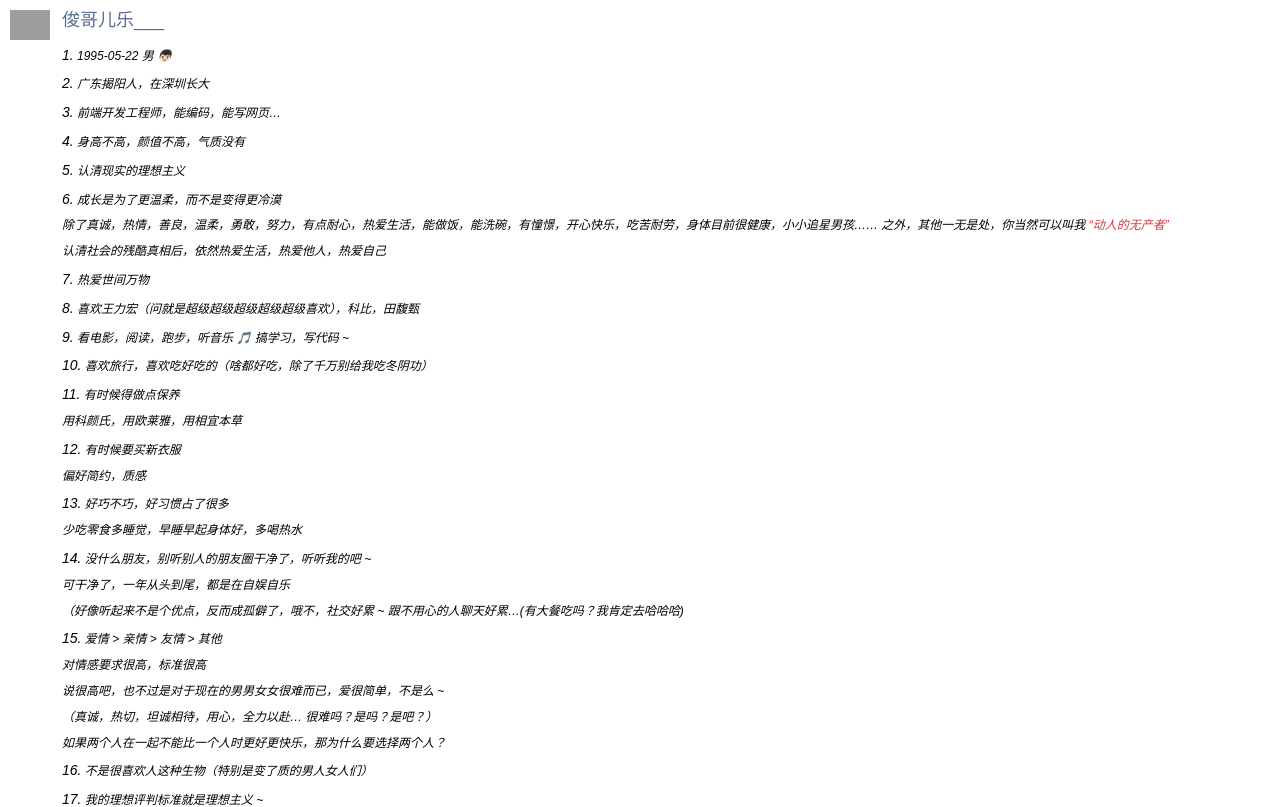
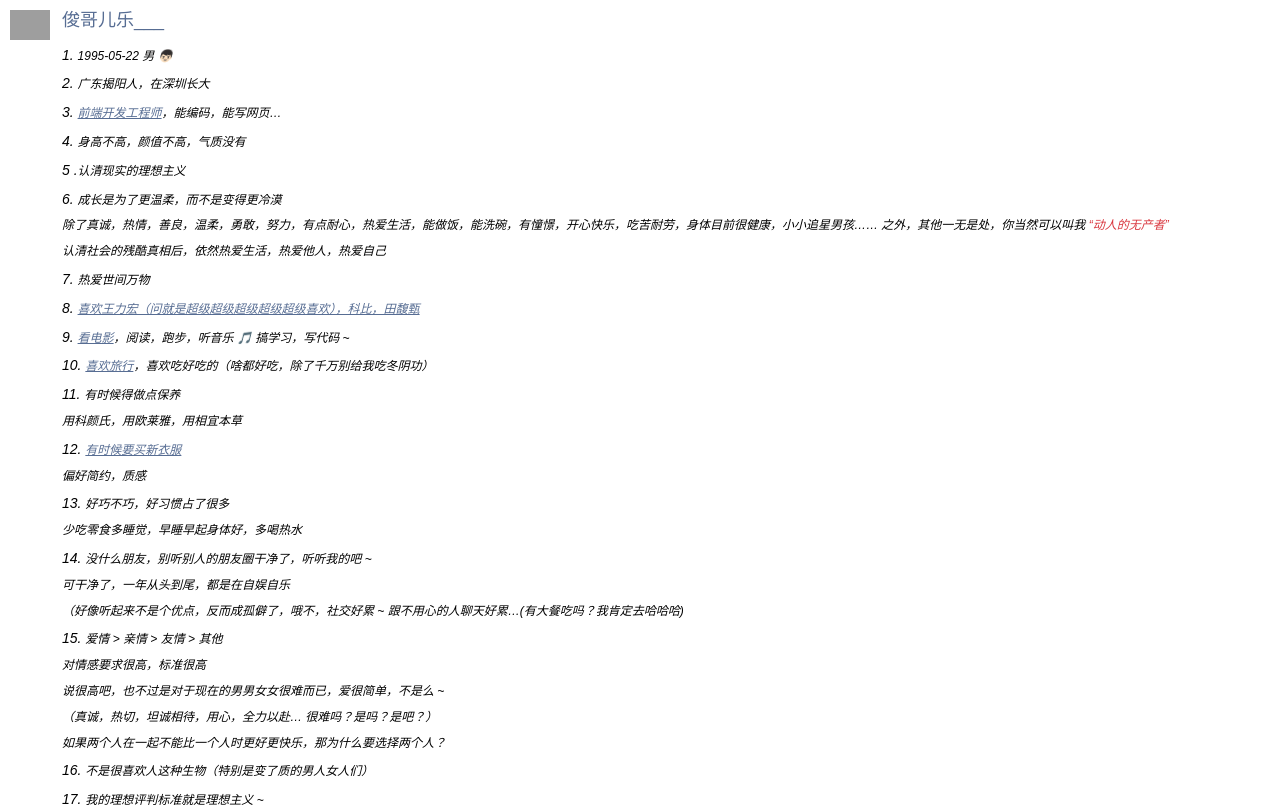
Before and after one commit to jungeer/jungeer.github.io, a Vue app: page /#/life/me in a window 1280 px wide. Shown: the top 807 px of the page. Built offline with nearby package versions, Linux system fonts and the light colour scheme; grey boxes are pictures that could not be loaded.

Commit message:
feat: 添加跳转链接

```diff
--- a/src/views/life/index.vue
+++ b/src/views/life/index.vue
@@ -15,7 +15,7 @@
           <span class="text-24px">❔</span>
           <span class="random">（发现3个惊喜页）</span>
         </div>
-        <div class="box question">
+        <div class="box question" @click="toMePage">
           <span class="text-24px">❔</span>
           <span class="random">（发现更多）</span>
         </div>
@@ -47,6 +47,10 @@ const toPage = (boxText) => {
   };
 
   router.push({ name: routerMap[boxText] });
+};
+
+const toMePage = () => {
+  router.push({ name: "/life/me" });
 };
 
 onMounted(() => {
--- a/src/views/life/me/index.vue
+++ b/src/views/life/me/index.vue
@@ -5,30 +5,32 @@
     </div>
     <div class="flex flex-col">
       <span class="font-500 text-18px color-#576D93">俊哥儿乐___</span>
-      <div class="mt-16px italic">
+      <div class="mt-16px pr-16px italic">
         <!-- <p>（废话很多，不喜勿扰）</p>
 
         <p>（有些事情，现在不做，以后都不会去做了）</p> -->
 
-        <p><span class="font-500 text-14px">1.</span> 1995-05-22 男 👦🏻</p>
+        <p><span class="font-500 text-14px">1. </span>1995-05-22 男 👦🏻</p>
 
-        <p><span class="font-500 text-14px">2.</span> 广东揭阳人，在深圳长大</p>
+        <p><span class="font-500 text-14px">2. </span>广东揭阳人，在深圳长大</p>
 
         <p>
-          <span class="font-500 text-14px">3.</span>
-          前端开发工程师，能编码，能写网页…
+          <span class="font-500 text-14px">3. </span>
+          <span class="font-500 underline color-#576D93" @click="toJobPage"
+            >前端开发工程师</span
+          >，能编码，能写网页…
         </p>
 
         <p>
-          <span class="font-500 text-14px">4.</span>
-          身高不高，颜值不高，气质没有
+          <span class="font-500 text-14px">4. </span
+          >身高不高，颜值不高，气质没有
         </p>
 
-        <p><span class="font-500 text-14px">5.</span> 认清现实的理想主义</p>
+        <p><span class="font-500 text-14px">5 .</span>认清现实的理想主义</p>
 
         <p>
-          <span class="font-500 text-14px">6.</span>
-          成长是为了更温柔，而不是变得更冷漠
+          <span class="font-500 text-14px">6. </span
+          >成长是为了更温柔，而不是变得更冷漠
         </p>
 
         <p>
@@ -42,46 +44,51 @@
 
         <p>认清社会的残酷真相后，依然热爱生活，热爱他人，热爱自己</p>
 
-        <p><span class="font-500 text-14px">7.</span> 热爱世间万物</p>
+        <p><span class="font-500 text-14px">7. </span>热爱世间万物</p>
 
         <p>
-          <span class="font-500 text-14px">8.</span>
-          喜欢王力宏（问就是超级超级超级超级超级喜欢），科比，田馥甄
+          <span class="font-500 text-14px">8. </span>
+          <span class="font-500 underline color-#576D93" @click="toIdolPage"
+            >喜欢王力宏（问就是超级超级超级超级超级喜欢），科比，田馥甄</span
+          >
         </p>
 
         <p>
-          <span class="font-500 text-14px">9.</span> 看电影，阅读，跑步，听音乐
-          🎵 搞学习，写代码 ~
+          <span class="font-500 text-14px">9. </span>
+          <span class="font-500 underline color-#576D93" @click="toMoviesPage"
+            >看电影</span
+          >，阅读，跑步，听音乐 🎵 搞学习，写代码 ~
         </p>
 
         <p>
-          <span class="font-500 text-14px">10.</span>
-          喜欢旅行，喜欢吃好吃的（啥都好吃，除了千万别给我吃冬阴功）
+          <span class="font-500 text-14px">10. </span>
+          <span class="font-500 underline color-#576D93" @click="toTravelPage"
+            >喜欢旅行</span
+          >，喜欢吃好吃的（啥都好吃，除了千万别给我吃冬阴功）
         </p>
 
-        <p>
-          <span class="font-500 text-14px">11.</span>
-          有时候得做点保养
-        </p>
+        <p><span class="font-500 text-14px">11. </span>有时候得做点保养</p>
 
         <p>用科颜氏，用欧莱雅，用相宜本草</p>
 
         <p>
-          <span class="font-500 text-14px">12.</span>
-          有时候要买新衣服
+          <span class="font-500 text-14px">12. </span>
+          <span class="font-500 underline color-#576D93" @click="toOotdPage"
+            >有时候要买新衣服</span
+          >
         </p>
 
         <p>偏好简约，质感</p>
 
         <p>
-          <span class="font-500 text-14px">13.</span> 好巧不巧，好习惯占了很多
+          <span class="font-500 text-14px">13. </span>好巧不巧，好习惯占了很多
         </p>
 
         <p>少吃零食多睡觉，早睡早起身体好，多喝热水</p>
 
         <p>
-          <span class="font-500 text-14px">14.</span>
-          没什么朋友，别听别人的朋友圈干净了，听听我的吧 ~
+          <span class="font-500 text-14px">14. </span
+          >没什么朋友，别听别人的朋友圈干净了，听听我的吧 ~
         </p>
 
         <p>可干净了，一年从头到尾，都是在自娱自乐</p>
@@ -92,7 +99,7 @@
         </p>
 
         <p>
-          <span class="font-500 text-14px">15.</span> 爱情 > 亲情 > 友情 > 其他
+          <span class="font-500 text-14px">15. </span>爱情 > 亲情 > 友情 > 其他
         </p>
 
         <p>对情感要求很高，标准很高</p>
@@ -104,25 +111,25 @@
         <p>如果两个人在一起不能比一个人时更好更快乐，那为什么要选择两个人？</p>
 
         <p>
-          <span class="font-500 text-14px">16.</span>
-          不是很喜欢人这种生物（特别是变了质的男人女人们）
+          <span class="font-500 text-14px">16. </span
+          >不是很喜欢人这种生物（特别是变了质的男人女人们）
         </p>
 
         <p>
-          <span class="font-500 text-14px">17.</span>
-          我的理想评判标准就是理想主义 ~
+          <span class="font-500 text-14px">17. </span
+          >我的理想评判标准就是理想主义 ~
         </p>
 
-        <p><span class="font-500 text-14px">18.</span> 少年 👦🏻</p>
+        <p><span class="font-500 text-14px">18. </span>少年 👦🏻</p>
 
         <p>
-          <span class="font-500 text-14px">19.</span> 希望每一天都是简单的 happy
+          <span class="font-500 text-14px">19. </span>希望每一天都是简单的 happy
           day.
         </p>
 
         <p>
-          <span class="font-500 text-14px">20.</span>
-          有理想，其一是当民宿老板，其二是想当慈善家
+          <span class="font-500 text-14px">20. </span
+          >有理想，其一是当民宿老板，其二是想当慈善家...
         </p>
 
         <p>
@@ -143,10 +150,43 @@
 </template>
 
 <script setup>
+import { useRouter } from "vue-router";
+const router = useRouter();
+
 import leehom from "@/images/leehom.jpg";
 
 import record1 from "@/images/record1.png";
 import record3 from "@/images/record3.jpg";
+
+const toJobPage = () => {
+  router.push({
+    name: "job",
+  });
+};
+
+const toIdolPage = () => {
+  router.push({
+    name: "/life/idol",
+  });
+};
+
+const toTravelPage = () => {
+  router.push({
+    name: "/life/travel",
+  });
+};
+
+const toMoviesPage = () => {
+  router.push({
+    name: "/life/movies",
+  });
+};
+
+const toOotdPage = () => {
+  router.push({
+    name: "/life/ootd",
+  });
+};
 </script>
 
 <style lang="less" scoped>
```
